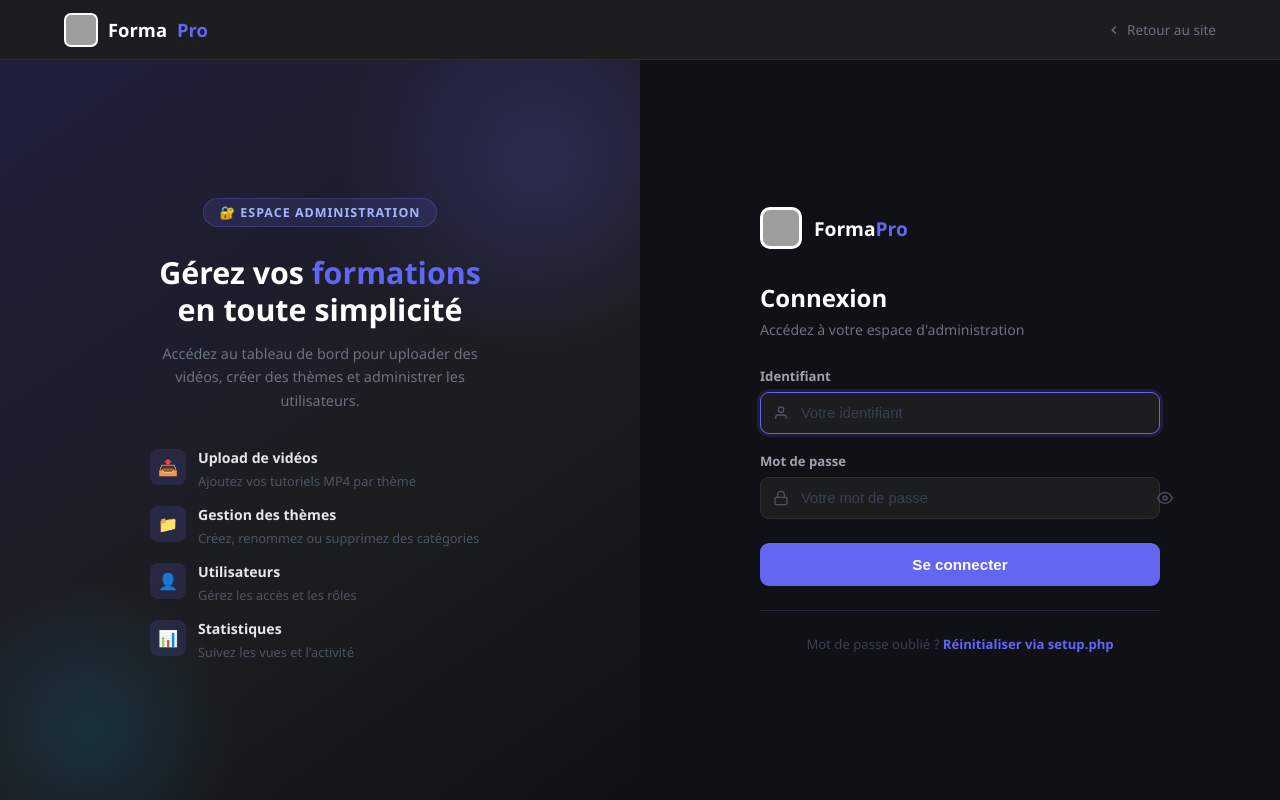
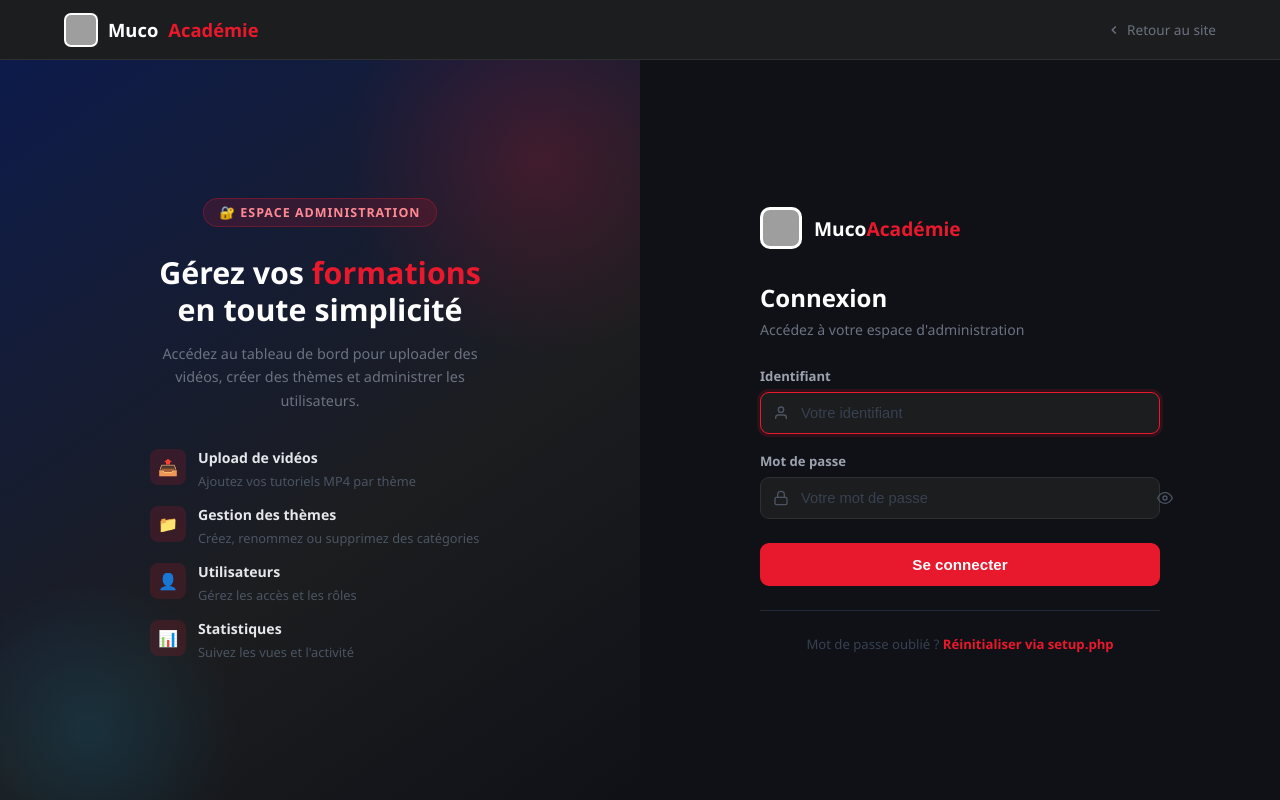
Before and after one commit to Bweso88/stage, a PHP site: page /admin/login.php in a window 1280 px wide. Run offline with PHP 8.4, Linux system fonts and the light colour scheme; grey boxes are pictures that could not be loaded.

Commit message:
rebrand: FormaPro → MucoAcadémie, replace indigo/purple with MUCODEC colors (navy #0d1b4b, red #e8192c)

```diff
--- a/admin/login.php
+++ b/admin/login.php
@@ -41,7 +41,7 @@ if ($_SERVER["REQUEST_METHOD"] === "POST") {
 <html lang="fr">
 <head>
 <meta charset="UTF-8">
-<title>Connexion – FormaPro</title>
+<title>Connexion – MucoAcadémie</title>
 <meta name="viewport" content="width=device-width, initial-scale=1">
 <style>
 *{box-sizing:border-box;margin:0;padding:0;}
@@ -52,6 +52,8 @@ body{
   display:flex;
   flex-direction:column;
 }
+
+/* ── NAVBAR ── */
 .navbar{
   height:60px;background:#1c1d1f;
   display:flex;align-items:center;justify-content:space-between;
@@ -60,20 +62,24 @@ body{
 }
 .navbar-brand{display:flex;align-items:center;gap:10px;color:#fff;font-weight:800;font-size:1.15rem;text-decoration:none;}
 .navbar-brand img{background:#fff;border-radius:7px;padding:2px;}
-.navbar-brand span{color:#6366f1;}
+.navbar-brand span{color:#e8192c;}
 .back-link{color:#6b7280;font-size:.85rem;text-decoration:none;display:flex;align-items:center;gap:6px;transition:color .2s;}
 .back-link:hover{color:#fff;}
+
+/* ── LAYOUT ── */
 .page{flex:1;display:grid;grid-template-columns:1fr 1fr;min-height:calc(100vh - 60px);}
 @media(max-width:768px){.page{grid-template-columns:1fr;}.left-panel{display:none;}}
+
+/* ── LEFT PANEL ── */
 .left-panel{
-  background:linear-gradient(145deg,#1e1f3b 0%,#1c1d1f 60%,#0f1117 100%);
+  background:linear-gradient(145deg,#0d1b4b 0%,#1c1d1f 60%,#0f1117 100%);
   display:flex;flex-direction:column;align-items:center;justify-content:center;
   padding:60px 48px;position:relative;overflow:hidden;
 }
 .left-panel::before{
   content:"";position:absolute;top:-100px;right:-100px;
   width:400px;height:400px;border-radius:50%;
-  background:radial-gradient(circle,rgba(99,102,241,.2) 0%,transparent 70%);
+  background:radial-gradient(circle,rgba(232,25,44,.2) 0%,transparent 70%);
 }
 .left-panel::after{
   content:"";position:absolute;bottom:-80px;left:-60px;
@@ -82,21 +88,23 @@ body{
 }
 .left-inner{position:relative;z-index:1;text-align:center;max-width:340px;}
 .left-badge{
-  display:inline-block;background:rgba(99,102,241,.15);border:1px solid rgba(99,102,241,.3);
-  color:#a5b4fc;padding:5px 16px;border-radius:20px;font-size:.78rem;font-weight:700;
+  display:inline-block;background:rgba(232,25,44,.15);border:1px solid rgba(232,25,44,.3);
+  color:#ff8a94;padding:5px 16px;border-radius:20px;font-size:.78rem;font-weight:700;
   text-transform:uppercase;letter-spacing:.08em;margin-bottom:28px;
 }
 .left-inner h2{color:#fff;font-size:1.9rem;font-weight:800;line-height:1.2;margin-bottom:14px;}
-.left-inner h2 span{color:#6366f1;}
+.left-inner h2 span{color:#e8192c;}
 .left-inner p{color:#6b7280;font-size:.9rem;line-height:1.6;margin-bottom:36px;}
 .features{display:flex;flex-direction:column;gap:14px;text-align:left;}
 .feature{display:flex;align-items:flex-start;gap:12px;}
 .feature-icon{
-  width:36px;height:36px;border-radius:8px;background:rgba(99,102,241,.15);
+  width:36px;height:36px;border-radius:8px;background:rgba(232,25,44,.15);
   display:flex;align-items:center;justify-content:center;font-size:1rem;flex-shrink:0;margin-top:1px;
 }
 .feature-text strong{color:#e5e7eb;font-size:.88rem;display:block;margin-bottom:2px;}
 .feature-text span{color:#4b5563;font-size:.8rem;}
+
+/* ── RIGHT PANEL ── */
 .right-panel{
   background:#0f1117;
   display:flex;align-items:center;justify-content:center;
@@ -106,9 +114,11 @@ body{
 .login-logo{display:flex;align-items:center;gap:12px;margin-bottom:32px;}
 .login-logo img{background:#fff;border-radius:10px;padding:3px;}
 .login-logo-text{font-size:1.2rem;font-weight:800;color:#fff;}
-.login-logo-text span{color:#6366f1;}
+.login-logo-text span{color:#e8192c;}
 .login-box h1{color:#fff;font-size:1.5rem;font-weight:800;margin-bottom:6px;}
 .login-box .subtitle{color:#6b7280;font-size:.88rem;margin-bottom:28px;}
+
+/* ── FORM ── */
 .form-group{margin-bottom:18px;}
 label{display:block;color:#9ca3af;font-size:.82rem;font-weight:600;margin-bottom:7px;}
 .input-wrap{position:relative;}
@@ -119,37 +129,43 @@ input[type=text],input[type=password]{
   background:#1c1d1f;border:1px solid #2d2f31;border-radius:9px;
   color:#f3f4f6;font-size:.92rem;outline:none;transition:border-color .2s,box-shadow .2s;
 }
-input:focus{border-color:#6366f1;box-shadow:0 0 0 3px rgba(99,102,241,.15);}
+input:focus{border-color:#e8192c;box-shadow:0 0 0 3px rgba(232,25,44,.15);}
 input::placeholder{color:#374151;}
+
 .show-pass{
   position:absolute;right:12px;top:50%;transform:translateY(-50%);
-  background:none;border:none;cursor:pointer;color:#4b5563;padding:2px;transition:color .2s;
+  background:none;border:none;cursor:pointer;color:#4b5563;padding:2px;
+  transition:color .2s;
 }
 .show-pass:hover{color:#9ca3af;}
+
 .btn-login{
-  width:100%;padding:13px;background:#6366f1;color:#fff;border:none;
+  width:100%;padding:13px;background:#e8192c;color:#fff;border:none;
   border-radius:9px;font-weight:700;font-size:.95rem;cursor:pointer;
   transition:background .2s,transform .1s;margin-top:6px;
 }
-.btn-login:hover{background:#4f46e5;}
+.btn-login:hover{background:#c0141f;}
 .btn-login:active{transform:scale(.98);}
+
 .alert-err{
   background:#450a0a;border:1px solid #7f1d1d;color:#fca5a5;
   padding:11px 14px;border-radius:8px;font-size:.85rem;margin-bottom:18px;
   display:flex;align-items:center;gap:8px;
 }
+
 .divider{border:none;border-top:1px solid #1f2937;margin:24px 0;}
 .login-footer{text-align:center;color:#374151;font-size:.82rem;}
-.login-footer a{color:#6366f1;font-weight:600;text-decoration:none;}
-.login-footer a:hover{color:#818cf8;}
+.login-footer a{color:#e8192c;font-weight:600;text-decoration:none;}
+.login-footer a:hover{color:#ff6b78;}
 </style>
 </head>
 <body>
 
+<!-- NAVBAR -->
 <header class="navbar">
   <a href="../index.php" class="navbar-brand">
     <img src="../images/MUCODEC.gif" width="34" height="34" alt="Logo">
-    Forma<span>Pro</span>
+    Muco<span>Académie</span>
   </a>
   <a href="../index.php" class="back-link">
     <svg width="14" height="14" viewBox="0 0 24 24" fill="none" stroke="currentColor" stroke-width="2.5"><polyline points="15 18 9 12 15 6"/></svg>
@@ -159,26 +175,54 @@ input::placeholder{color:#374151;}
 
 <div class="page">
 
+  <!-- PANNEAU GAUCHE -->
   <div class="left-panel">
     <div class="left-inner">
       <div class="left-badge">🔐 Espace Administration</div>
       <h2>Gérez vos <span>formations</span> en toute simplicité</h2>
       <p>Accédez au tableau de bord pour uploader des vidéos, créer des thèmes et administrer les utilisateurs.</p>
       <div class="features">
-        <div class="feature"><div class="feature-icon">📤</div><div class="feature-text"><strong>Upload de vidéos</strong><span>Ajoutez vos tutoriels MP4 par thème</span></div></div>
-        <div class="feature"><div class="feature-icon">📁</div><div class="feature-text"><strong>Gestion des thèmes</strong><span>Créez, renommez ou supprimez des catégories</span></div></div>
-        <div class="feature"><div class="feature-icon">👤</div><div class="feature-text"><strong>Utilisateurs</strong><span>Gérez les accès et les rôles</span></div></div>
-        <div class="feature"><div class="feature-icon">📊</div><div class="feature-text"><strong>Statistiques</strong><span>Suivez les vues et l'activité</span></div></div>
+        <div class="feature">
+          <div class="feature-icon">📤</div>
+          <div class="feature-text">
+            <strong>Upload de vidéos</strong>
+            <span>Ajoutez vos tutoriels MP4 par thème</span>
+          </div>
+        </div>
+        <div class="feature">
+          <div class="feature-icon">📁</div>
+          <div class="feature-text">
+            <strong>Gestion des thèmes</strong>
+            <span>Créez, renommez ou supprimez des catégories</span>
+          </div>
+        </div>
+        <div class="feature">
+          <div class="feature-icon">👤</div>
+          <div class="feature-text">
+            <strong>Utilisateurs</strong>
+            <span>Gérez les accès et les rôles</span>
+          </div>
+        </div>
+        <div class="feature">
+          <div class="feature-icon">📊</div>
+          <div class="feature-text">
+            <strong>Statistiques</strong>
+            <span>Suivez les vues et l'activité</span>
+          </div>
+        </div>
       </div>
     </div>
   </div>
 
+  <!-- PANNEAU DROIT -->
   <div class="right-panel">
     <div class="login-box">
+
       <div class="login-logo">
         <img src="../images/MUCODEC.gif" width="42" height="42" alt="Logo">
-        <div class="login-logo-text">Forma<span>Pro</span></div>
+        <div class="login-logo-text">Muco<span>Académie</span></div>
       </div>
+
       <h1>Connexion</h1>
       <p class="subtitle">Accédez à votre espace d'administration</p>
 
@@ -190,38 +234,57 @@ input::placeholder{color:#374151;}
       <?php endif; ?>
 
       <form method="post" autocomplete="off">
+
         <div class="form-group">
           <label for="username">Identifiant</label>
           <div class="input-wrap">
             <svg viewBox="0 0 24 24"><path d="M20 21v-2a4 4 0 0 0-4-4H8a4 4 0 0 0-4 4v2"/><circle cx="12" cy="7" r="4"/></svg>
-            <input type="text" id="username" name="username" value="<?php echo htmlspecialchars($username); ?>" placeholder="Votre identifiant" autofocus required>
+            <input type="text" id="username" name="username"
+                   value="<?php echo htmlspecialchars($username); ?>"
+                   placeholder="Votre identifiant" autofocus required>
           </div>
         </div>
+
         <div class="form-group">
           <label for="password">Mot de passe</label>
           <div class="input-wrap">
             <svg viewBox="0 0 24 24"><rect x="3" y="11" width="18" height="11" rx="2"/><path d="M7 11V7a5 5 0 0 1 10 0v4"/></svg>
-            <input type="password" id="password" name="password" placeholder="Votre mot de passe" required>
-            <button type="button" class="show-pass" onclick="togglePass()">
-              <svg id="eyeIcon" width="16" height="16" viewBox="0 0 24 24" fill="none" stroke="currentColor" stroke-width="2"><path d="M1 12s4-8 11-8 11 8 11 8-4 8-11 8-11-8-11-8z"/><circle cx="12" cy="12" r="3"/></svg>
+            <input type="password" id="password" name="password"
+                   placeholder="Votre mot de passe" required>
+            <button type="button" class="show-pass" onclick="togglePass()" title="Afficher/masquer">
+              <svg id="eyeIcon" width="16" height="16" viewBox="0 0 24 24" fill="none" stroke="currentColor" stroke-width="2">
+                <path d="M1 12s4-8 11-8 11 8 11 8-4 8-11 8-11-8-11-8z"/><circle cx="12" cy="12" r="3"/>
+              </svg>
             </button>
           </div>
         </div>
+
         <button type="submit" class="btn-login">Se connecter</button>
       </form>
+
       <hr class="divider">
-      <p class="login-footer">Mot de passe oublié ? <a href="../setup.php">Réinitialiser via setup.php</a></p>
+      <p class="login-footer">
+        Mot de passe oublié ? <a href="<?php echo isset($_SERVER['HTTPS']) && $_SERVER['HTTPS']==='on' ? 'https' : 'http'; ?>://<?php echo $_SERVER['HTTP_HOST']; ?>/<?php echo ltrim(dirname(dirname($_SERVER['PHP_SELF'])),'/'); ?>/setup.php">Réinitialiser via setup.php</a>
+      </p>
+
     </div>
   </div>
 
-</div>
+</div><!-- /page -->
 
 <script>
-function togglePass(){
-  var inp=document.getElementById('password'),icon=document.getElementById('eyeIcon');
-  if(inp.type==='password'){inp.type='text';icon.innerHTML='<path d="M17.94 17.94A10.07 10.07 0 0 1 12 20c-7 0-11-8-11-8a18.45 18.45 0 0 1 5.06-5.94M9.9 4.24A9.12 9.12 0 0 1 12 4c7 0 11 8 11 8a18.5 18.5 0 0 1-2.16 3.19m-6.72-1.07a3 3 0 1 1-4.24-4.24"/><line x1="1" y1="1" x2="23" y2="23"/>';}
-  else{inp.type='password';icon.innerHTML='<path d="M1 12s4-8 11-8 11 8 11 8-4 8-11 8-11-8-11-8z"/><circle cx="12" cy="12" r="3"/>';}
+function togglePass() {
+    var inp  = document.getElementById('password');
+    var icon = document.getElementById('eyeIcon');
+    if (inp.type === 'password') {
+        inp.type = 'text';
+        icon.innerHTML = '<path d="M17.94 17.94A10.07 10.07 0 0 1 12 20c-7 0-11-8-11-8a18.45 18.45 0 0 1 5.06-5.94M9.9 4.24A9.12 9.12 0 0 1 12 4c7 0 11 8 11 8a18.5 18.5 0 0 1-2.16 3.19m-6.72-1.07a3 3 0 1 1-4.24-4.24"/><line x1="1" y1="1" x2="23" y2="23"/>';
+    } else {
+        inp.type = 'password';
+        icon.innerHTML = '<path d="M1 12s4-8 11-8 11 8 11 8-4 8-11 8-11-8-11-8z"/><circle cx="12" cy="12" r="3"/>';
+    }
 }
 </script>
+
 </body>
 </html>
```
Also changed, not shown: admin/_nav.php (+7 -7 lines), index.php (+13 -13 lines), videos.php (+6 -6 lines), watch.php (+6 -6 lines).
